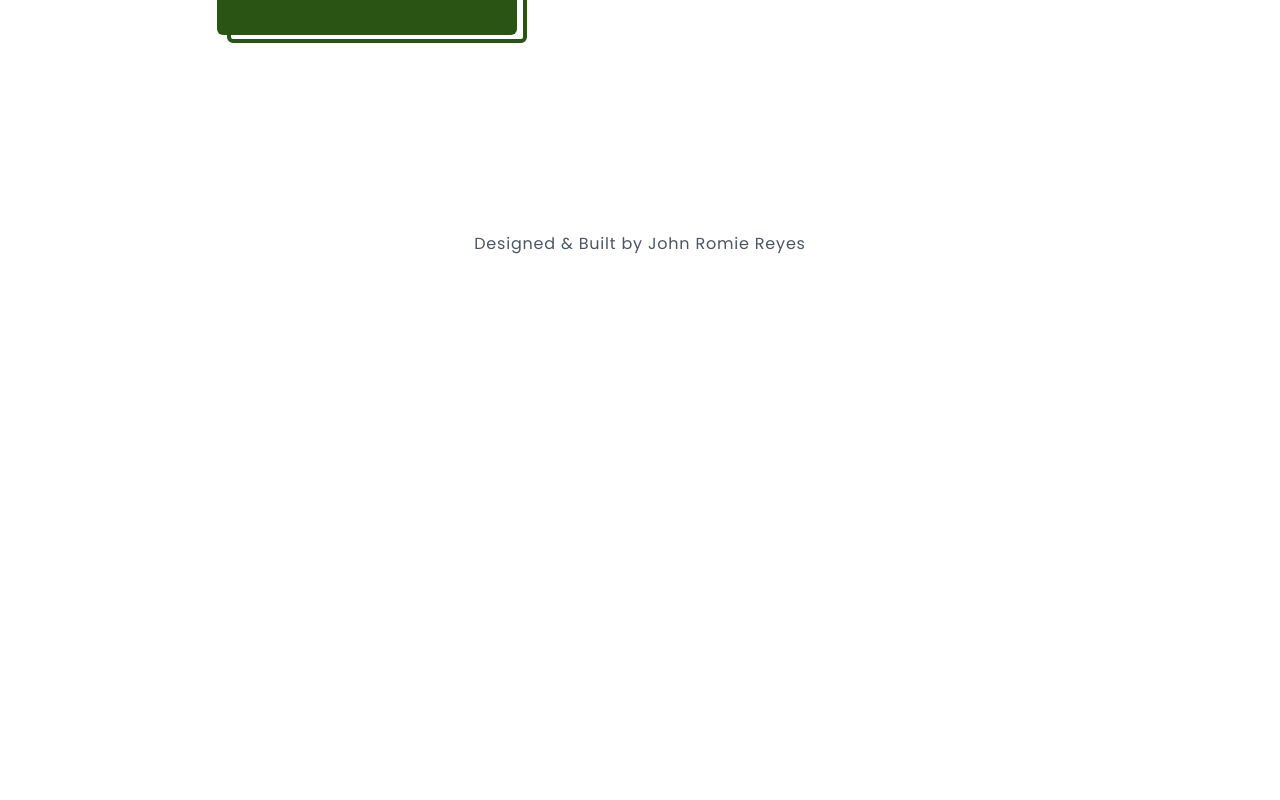
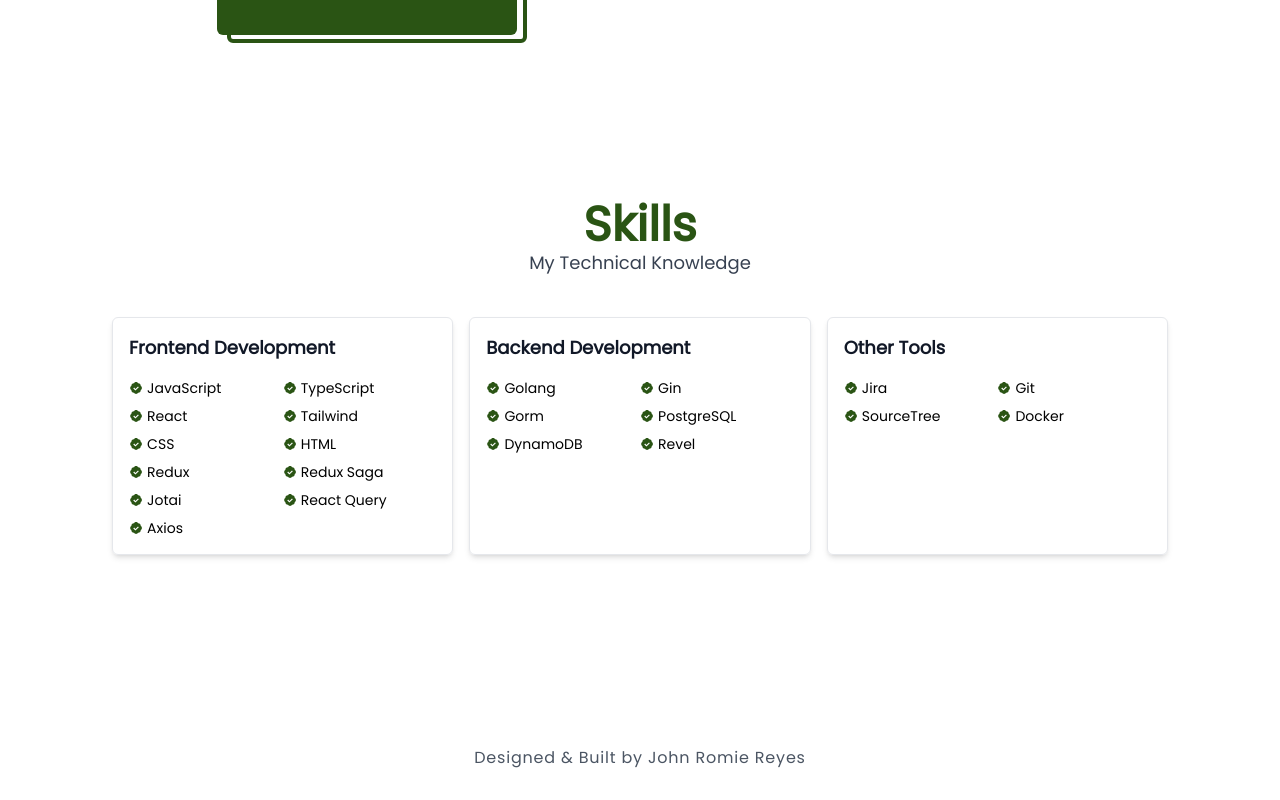
Before and after one commit to jhnrmss/jhnrmssV2, a Next.js app: page / in a window 1280 px wide. Shown: the part 1297-2097 px from the top of the page. Before the commit the page ends 1583 px from the top, so only its background shows below. Built offline with nearby package versions, Linux system fonts and the light colour scheme.

Commit message:
feat/add skill section

```diff
--- a/src/app/page.tsx
+++ b/src/app/page.tsx
@@ -1,10 +1,12 @@
-import { AppAbout, AppHero } from "@/components";
+import { AppAbout, AppHero, AppSkills } from "@/components";
+import { useRouter } from "next/router";
 
 export default function Home() {
   return (
     <div>
       <AppHero />
       <AppAbout />
+      <AppSkills />
     </div>
   );
 }
--- a/src/components/AppNavigation/index.tsx
+++ b/src/components/AppNavigation/index.tsx
@@ -1,19 +1,18 @@
 "use client";
 import Link from "next/link";
-import { Dialog, Disclosure, Transition } from "@headlessui/react";
+import { Dialog, Transition } from "@headlessui/react";
 import { NAVIGATION_LINKS } from "@/constants";
 import { twMerge } from "tailwind-merge";
 import { FaBars, FaXmark } from "react-icons/fa6";
 import Image from "next/image";
 import { Fragment, useEffect, useState } from "react";
-import { usePathname } from "next/navigation";
+import { useRouter } from "next/router";
 
 const Navigation = () => {
   const [open, setOpen] = useState(false);
   const [showNavbar, setShowNavbar] = useState(false);
   const [lastScrollY, setLastScrollY] = useState(50);
-  const location = usePathname();
-  console.log(location);
+  const [path, setPath] = useState<string>("");
   const controlNavbar = () => {
     if (window.scrollY < lastScrollY) {
       setShowNavbar(false);
@@ -30,7 +29,11 @@
       window.removeEventListener("scroll", controlNavbar);
     };
   }, [lastScrollY]);
-
+  useEffect(() => {
+    const location = window.location.hash;
+    const clean = location.slice(1);
+    setPath(clean);
+  });
   return (
     <div
       className={twMerge(
@@ -67,10 +70,11 @@
                   key={item.name}
                   href={item.url}
                   className={twMerge(
-                    //   item.current ? 'bg-gray-900 text-white' : 'text-gray-300 hover:bg-gray-700 hover:text-white',
-                    "rounded-md px-3 py-2 text-lg font-medium"
+                    path === item.url.slice(2)
+                      ? "border-b-2 border-primary text-primary font-extrabold"
+                      : "border-none",
+                    " px-3 py-2 text-lg "
                   )}
-                  // aria-current={item.current ? 'page' : undefined}
                 >
                   {item.name}
                 </Link>
--- a/src/components/AppScroll/index.tsx
+++ b/src/components/AppScroll/index.tsx
@@ -3,7 +3,7 @@
 
 const Scroll = () => {
   return (
-    <div className="absolute bottom-20 left-0 right-0  w-full">
+    <div className="absolute bottom-20 left-0 right-0 w-full hidden md:block">
       <a
         href="#about"
         className="flex justify-center items-center gap-2 text-gray-900"
--- a/src/components/AppSections/About/index.tsx
+++ b/src/components/AppSections/About/index.tsx
@@ -8,7 +8,7 @@
         Get to know me!
       </p>
       <p className="text-lg font-medium text-center text-gray-700">
-        My Technical Knowledge
+        My Introduction
       </p>
       <div className="grid grid-cols-1 md:grid-cols-2 h-full gap-8 ease-in-out duration-300 my-10">
         <div className="flex justify-center items-center mt-6 lg:mt-0">
--- a/src/components/AppSections/Hero/index.tsx
+++ b/src/components/AppSections/Hero/index.tsx
@@ -4,7 +4,7 @@
 
 const Hero = () => {
   return (
-    <section className="flex h-screen w-full justify-center items-center md:transform md:-translate-y-[100px]">
+    <section className="flex h-screen mt-8 md:mt-0 w-full justify-center items-center md:transform md:-translate-y-[100px]">
       <div className="grid grid-cols-1 md:grid-cols-2 h-full ease-in-out duration-300 ">
         <div className=" flex flex-col justify-center items-center h-full w-full">
           <div className="space-y-4">
--- /dev/null
+++ b/src/components/AppSections/Skills/index.tsx
@@ -0,0 +1,42 @@
+import { SKILLS_TECH } from "@/constants";
+import { skills } from "@/constants/skills";
+import React from "react";
+import { BiSolidBadgeCheck } from "react-icons/bi";
+
+const Skills = () => {
+  return (
+    <section className="my-6 mb-40">
+      <p className="text-5xl font-extrabold text-center  text-primary">
+        Skills
+      </p>
+      <p className="text-lg font-medium text-center text-gray-700">
+        My Technical Knowledge
+      </p>
+      <div className="grid grid-cols-1 md:grid-cols-2 lg:grid-cols-3 h-full gap-4 ease-in-out duration-300 my-10">
+        {SKILLS_TECH.map((skill) => (
+          <div
+            key={skill.role}
+            className="flex flex-col p-4 border rounded-md shadow-md space-y-4 "
+          >
+            <h3 className=" h-auto font-semibold text-lg text-gray-900">
+              {skill.role}
+            </h3>
+            <div className="flex flex-wrap gap-y-2 items-center ">
+              {skill.techs.map((tech) => (
+                <span
+                  key={tech}
+                  className="basis-1/2 flex items-center justify-center space-x-1"
+                >
+                  <BiSolidBadgeCheck className="text-primary h-4 w-4" />
+                  <p className="text-sm w-full ">{tech}</p>
+                </span>
+              ))}
+            </div>
+          </div>
+        ))}
+      </div>
+    </section>
+  );
+};
+
+export default Skills;
--- a/src/components/index.tsx
+++ b/src/components/index.tsx
@@ -5,6 +5,7 @@
 export { default as AppHero } from "./AppSections/Hero";
 export { default as AppAbout } from "./AppSections/About";
 export { default as AppScroll } from "./AppScroll";
+export { default as AppSkills } from "./AppSections/Skills";
 // export {default as AppExperience} from "./AppSections/Experience";
 // export {default as AppProjects} from "./AppSections/Projects";
 // export {default as AppContact} from "./AppSections/Contact";
--- a/src/constants/index.ts
+++ b/src/constants/index.ts
@@ -3,3 +3,4 @@
 export { contact as CONTACT_DETAILS } from "./contact";
 export { jobs as WORK_EXPERIENCE } from "./jobs";
 export { about as ABOUT_MORE } from "./about";
+export { skills as SKILLS_TECH } from "./skills";
--- /dev/null
+++ b/src/constants/skills.ts
@@ -0,0 +1,26 @@
+export const skills = [
+  {
+    role: "Frontend Development",
+    techs: [
+      "JavaScript",
+      "TypeScript",
+      "React",
+      "Tailwind",
+      "CSS",
+      "HTML",
+      "Redux",
+      "Redux Saga",
+      "Jotai",
+      "React Query",
+      "Axios",
+    ],
+  },
+  {
+    role: "Backend Development",
+    techs: ["Golang", "Gin", "Gorm", "PostgreSQL", "DynamoDB", "Revel"],
+  },
+  {
+    role: "Other Tools",
+    techs: ["Jira", "Git", "SourceTree", "Docker"],
+  },
+];
```
